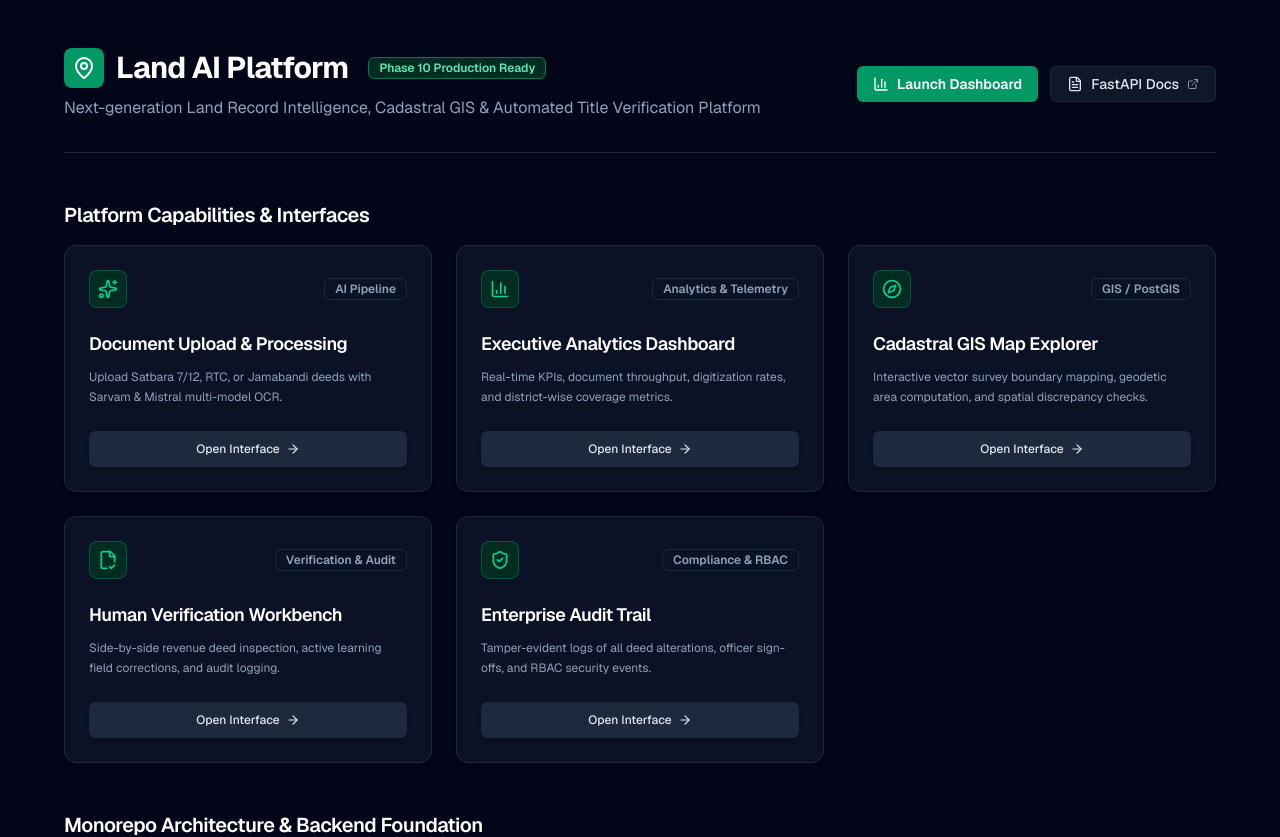
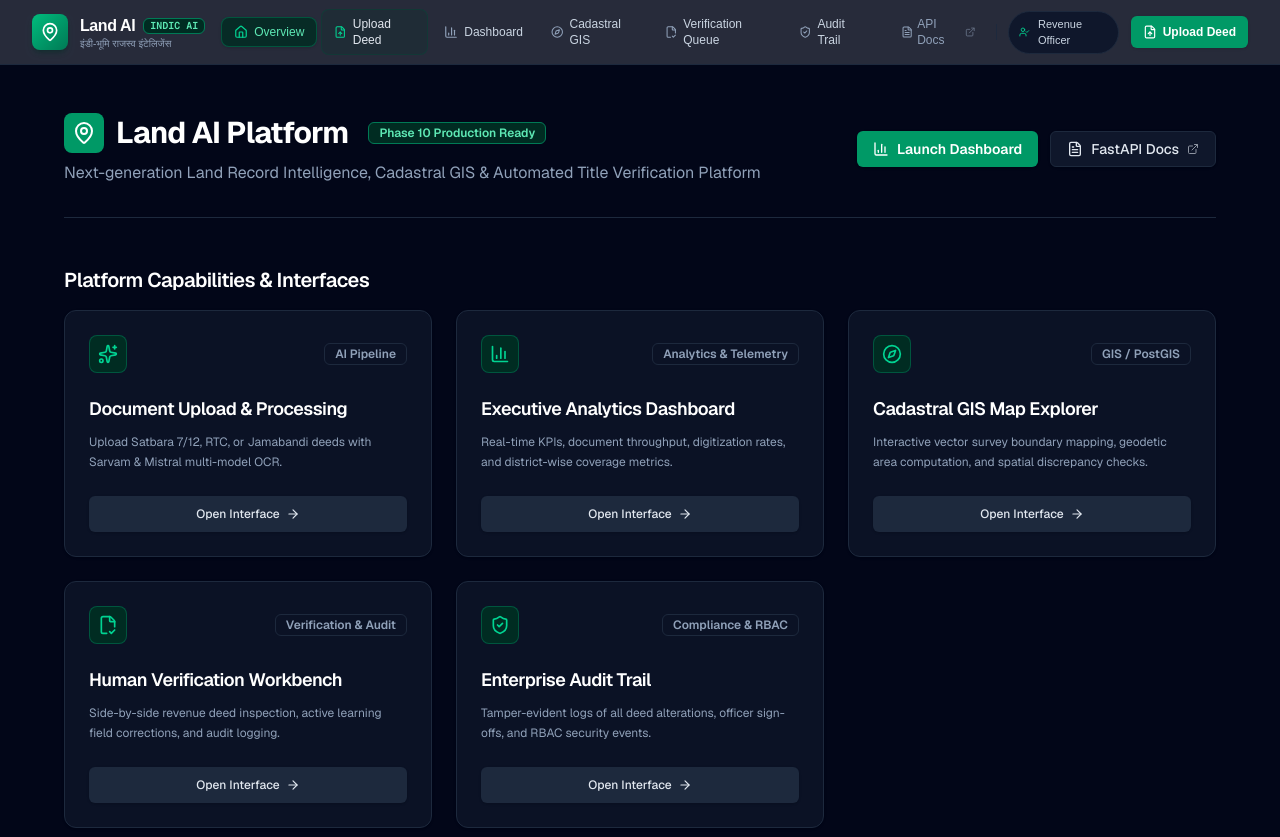
Before and after one commit to Rakshi2609/indiii, a Next.js app in the folder apps/web/: page / in a window 1280 px wide. Shown: the top 837 px of the page. Built offline with nearby package versions, Linux system fonts and the light colour scheme.

Commit message:
feat(ui): add modern responsive navigation bar with active route indicators and quick actions

```diff
--- a/apps/web/src/app/layout.tsx
+++ b/apps/web/src/app/layout.tsx
@@ -1,6 +1,7 @@
 import type { Metadata } from "next";
 import { Geist, Geist_Mono } from "next/font/google";
 import "./globals.css";
+import { Navbar } from "@/components/Navbar";
 
 const geistSans = Geist({
   variable: "--font-geist-sans",
@@ -14,7 +15,7 @@ const geistMono = Geist_Mono({
 
 export const metadata: Metadata = {
   title: "Land AI - Land Record Intelligence & Cadastral Verification Platform",
-  description: "Enterprise Indian Land Revenue, Sarvam Vision OCR & Cadastral GIS Verification Platform",
+  description: "Enterprise Indian Land Revenue, Indic Document AI & Cadastral GIS Verification Platform",
 };
 
 export default function RootLayout({ children }: { children: React.ReactNode }) {
@@ -23,7 +24,12 @@ export default function RootLayout({ children }: { children: React.ReactNode })
       lang="en"
       className={`${geistSans.variable} ${geistMono.variable} h-full antialiased`}
     >
-      <body className="min-h-full flex flex-col bg-slate-950 text-slate-100">{children}</body>
+      <body className="min-h-full flex flex-col bg-slate-950 text-slate-100">
+        <Navbar />
+        <div className="flex-1 flex flex-col">
+          {children}
+        </div>
+      </body>
     </html>
   );
 }
--- /dev/null
+++ b/apps/web/src/components/Navbar.tsx
@@ -0,0 +1,178 @@
+"use client";
+
+import React, { useState } from "react";
+import Link from "next/link";
+import { usePathname } from "next/navigation";
+import {
+  BarChart3,
+  Compass,
+  FileCheck2,
+  FileText,
+  FileUp,
+  Globe,
+  Home,
+  MapPin,
+  Menu,
+  ShieldCheck,
+  Sparkles,
+  UserCheck,
+  X,
+  ExternalLink
+} from "lucide-react";
+import { Badge } from "@/components/ui/badge";
+import { Button } from "@/components/ui/button";
+
+export function Navbar() {
+  const pathname = usePathname();
+  const [mobileMenuOpen, setMobileMenuOpen] = useState(false);
+
+  const navItems = [
+    { name: "Overview", href: "/", icon: Home },
+    { name: "Upload Deed", href: "/upload", icon: FileUp, highlight: true },
+    { name: "Dashboard", href: "/dashboard", icon: BarChart3 },
+    { name: "Cadastral GIS", href: "/gis", icon: Compass },
+    { name: "Verification Queue", href: "/verification", icon: FileCheck2 },
+    { name: "Audit Trail", href: "/audit", icon: ShieldCheck },
+  ];
+
+  const isActive = (path: string) => {
+    if (path === "/" && pathname === "/") return true;
+    if (path !== "/" && pathname.startsWith(path)) return true;
+    return false;
+  };
+
+  return (
+    <header className="sticky top-0 z-50 w-full border-b border-slate-800 bg-slate-950/85 backdrop-blur-md">
+      <div className="max-w-7xl mx-auto px-4 sm:px-6 lg:px-8">
+        <div className="flex h-16 items-center justify-between gap-4">
+          {/* Brand Logo & Title */}
+          <Link href="/" className="flex items-center gap-3 shrink-0 group">
+            <div className="flex h-9 w-9 items-center justify-center rounded-lg bg-gradient-to-br from-emerald-500 to-emerald-700 text-white shadow-md shadow-emerald-950/40 group-hover:scale-105 transition-transform">
+              <MapPin className="h-5 w-5" />
+            </div>
+            <div className="flex flex-col">
+              <div className="flex items-center gap-2">
+                <span className="text-base font-bold tracking-tight text-white group-hover:text-emerald-400 transition-colors">
+                  Land AI
+                </span>
+                <Badge variant="verified" className="text-[10px] px-1.5 py-0 h-4 uppercase font-mono">
+                  Indic AI
+                </Badge>
+              </div>
+              <span className="text-[10px] text-slate-400 font-medium -mt-0.5">
+                इंडी-भूमि राजस्व इंटेलिजेंस
+              </span>
+            </div>
+          </Link>
+
+          {/* Desktop Navigation Links */}
+          <nav className="hidden md:flex items-center gap-1">
+            {navItems.map((item) => {
+              const Icon = item.icon;
+              const active = isActive(item.href);
+              return (
+                <Link
+                  key={item.name}
+                  href={item.href}
+                  className={`inline-flex items-center gap-1.5 px-3 py-1.5 rounded-lg text-xs font-medium transition-all ${
+                    active
+                      ? "bg-emerald-950/80 text-emerald-300 border border-emerald-800/80 shadow-sm"
+                      : item.highlight
+                      ? "text-slate-200 hover:text-white hover:bg-slate-900 border border-emerald-900/40 bg-emerald-950/20"
+                      : "text-slate-300 hover:text-white hover:bg-slate-900"
+                  }`}
+                >
+                  <Icon className={`w-3.5 h-3.5 ${active ? "text-emerald-400" : item.highlight ? "text-emerald-400" : "text-slate-400"}`} />
+                  <span>{item.name}</span>
+                </Link>
+              );
+            })}
+          </nav>
+
+          {/* Right Action Controls */}
+          <div className="hidden lg:flex items-center gap-3">
+            <a
+              href="http://localhost:8000/docs"
+              target="_blank"
+              rel="noreferrer"
+              className="text-xs text-slate-400 hover:text-slate-200 flex items-center gap-1 px-2 py-1 rounded hover:bg-slate-900 transition-colors"
+            >
+              <FileText className="w-3.5 h-3.5 text-slate-400" />
+              <span>API Docs</span>
+              <ExternalLink className="w-3 h-3 opacity-60" />
+            </a>
+
+            <div className="h-4 w-px bg-slate-800" />
+
+            <div className="flex items-center gap-2 px-2.5 py-1 rounded-full bg-slate-900 border border-slate-800 text-[11px] text-slate-300">
+              <UserCheck className="w-3 h-3 text-emerald-400" />
+              <span>Revenue Officer</span>
+            </div>
+
+            <Link href="/upload">
+              <Button size="sm" className="bg-emerald-600 hover:bg-emerald-500 text-white text-xs font-semibold gap-1.5 h-8">
+                <FileUp className="w-3.5 h-3.5" />
+                Upload Deed
+              </Button>
+            </Link>
+          </div>
+
+          {/* Mobile Menu Button */}
+          <div className="flex md:hidden items-center gap-2">
+            <Link href="/upload">
+              <Button size="sm" className="bg-emerald-600 text-white text-xs px-2.5 h-8">
+                <FileUp className="w-3.5 h-3.5" />
+              </Button>
+            </Link>
+            <Button
+              variant="ghost"
+              size="icon"
+              className="text-slate-400 hover:text-white h-9 w-9"
+              onClick={() => setMobileMenuOpen(!mobileMenuOpen)}
+              aria-label="Toggle menu"
+            >
+              {mobileMenuOpen ? <X className="h-5 w-5" /> : <Menu className="h-5 w-5" />}
+            </Button>
+          </div>
+        </div>
+      </div>
+
+      {/* Mobile Dropdown Drawer */}
+      {mobileMenuOpen && (
+        <div className="md:hidden border-b border-slate-800 bg-slate-950 px-4 py-3 space-y-1 animate-in slide-in-from-top-2">
+          {navItems.map((item) => {
+            const Icon = item.icon;
+            const active = isActive(item.href);
+            return (
+              <Link
+                key={item.name}
+                href={item.href}
+                onClick={() => setMobileMenuOpen(false)}
+                className={`flex items-center gap-2.5 px-3 py-2 rounded-md text-xs font-medium ${
+                  active
+                    ? "bg-emerald-950/80 text-emerald-400 border border-emerald-800"
+                    : "text-slate-300 hover:bg-slate-900"
+                }`}
+              >
+                <Icon className="w-4 h-4 text-emerald-400" />
+                <span>{item.name}</span>
+              </Link>
+            );
+          })}
+          <div className="pt-2 border-t border-slate-800/80 flex items-center justify-between text-xs text-slate-400 px-3">
+            <a
+              href="http://localhost:8000/docs"
+              target="_blank"
+              rel="noreferrer"
+              className="flex items-center gap-1 hover:text-white"
+            >
+              <FileText className="w-3.5 h-3.5" />
+              API Docs
+            </a>
+            <span className="text-[11px] text-slate-500 font-mono">Role: Officer</span>
+          </div>
+        </div>
+      )}
+    </header>
+  );
+}
```
